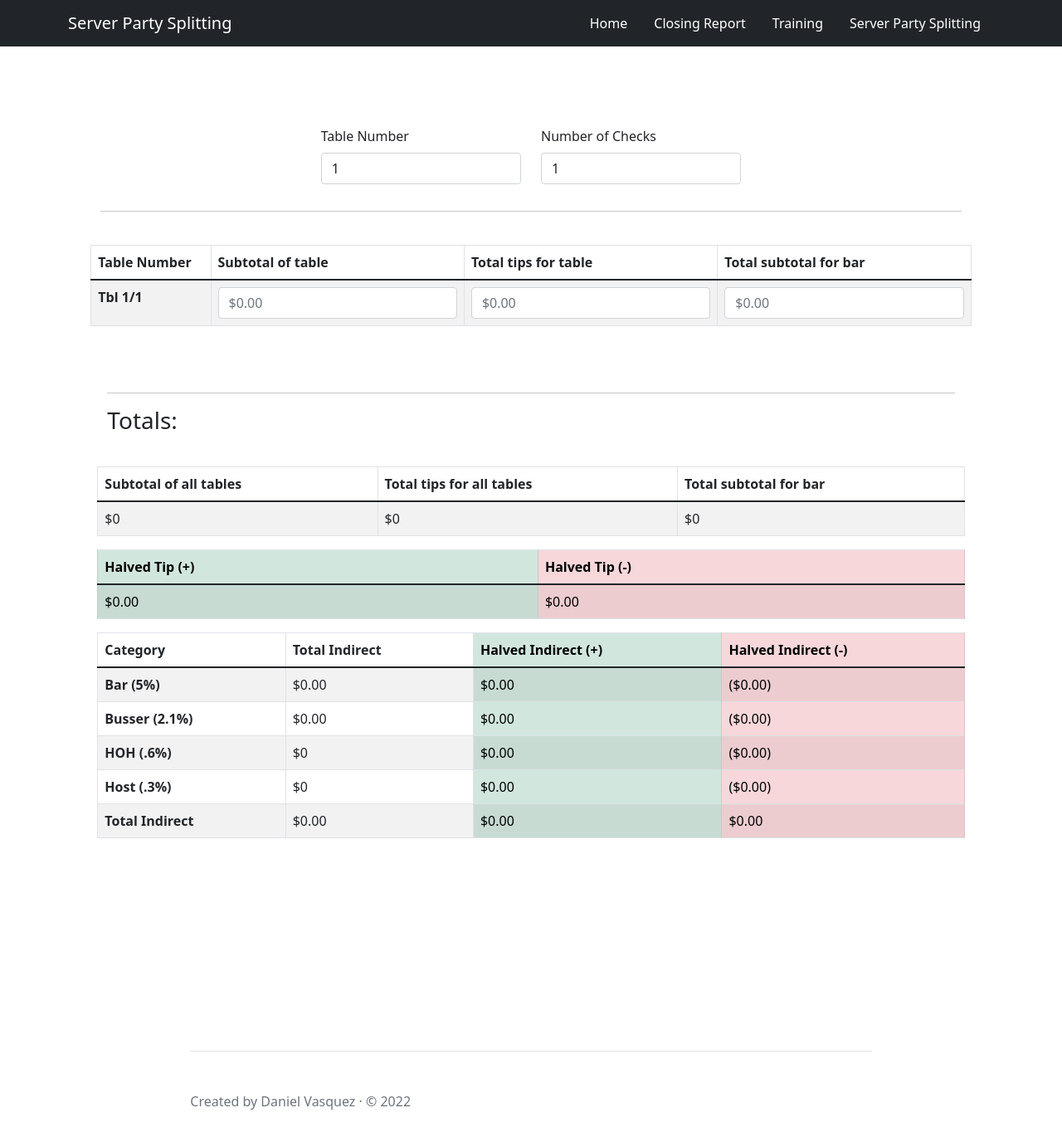
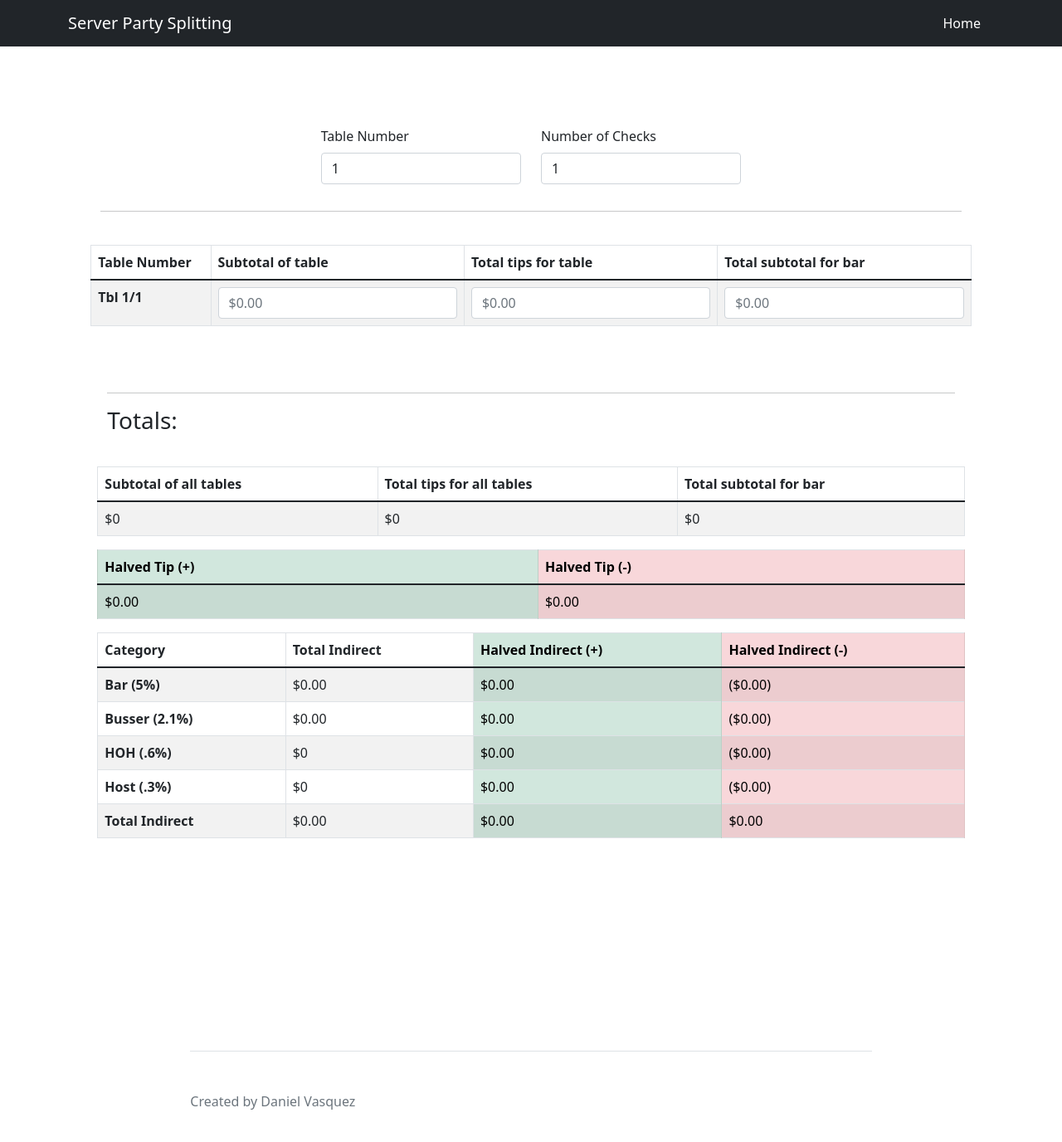
Before and after one commit to DVasquez4155/server-party-splitting, a React (Create React App) app: page /#/ in a window 1280 px wide. Shown: the top 1376 px of the page at 83% size. Built offline with nearby package versions, Linux system fonts and the light colour scheme.

Commit message:
Got rid of links

```diff
--- a/src/components/Footer/index.js
+++ b/src/components/Footer/index.js
@@ -6,7 +6,7 @@ function Index(props) {
     return (
         <main className="col-lg-8 mx-auto p-3 py-md-5">
             <footer className="pt-5 my-5 text-muted border-top">
-                Created by Daniel Vasquez · © 2022
+                Created by Daniel Vasquez
             </footer>
         </main>
     );
--- a/src/components/Nav/index.js
+++ b/src/components/Nav/index.js
@@ -12,9 +12,6 @@ function Index(props) {
                 <div id="navbarNav">
                 <ul id="links" className="nav  ml-auto">
                     <Link variant="outline-*" className="nav-link" to="/">Home</Link>
-                    <a variant="outline-*" className="nav-link" href="https://dvasquez4155.github.io/Closing-Report/">Closing Report</a>
-                    <a variant="outline-*" className="nav-link" href="https://dvasquez4155.github.io/tfm-training/">Training</a>
-                    <Link variant="outline-*" className="nav-link" to="/">Server Party Splitting</Link>
                     {/* <Link variant="outline-*" className="nav-link" to="/">Testing</Link> */}
                 </ul>
                 </div>
```
